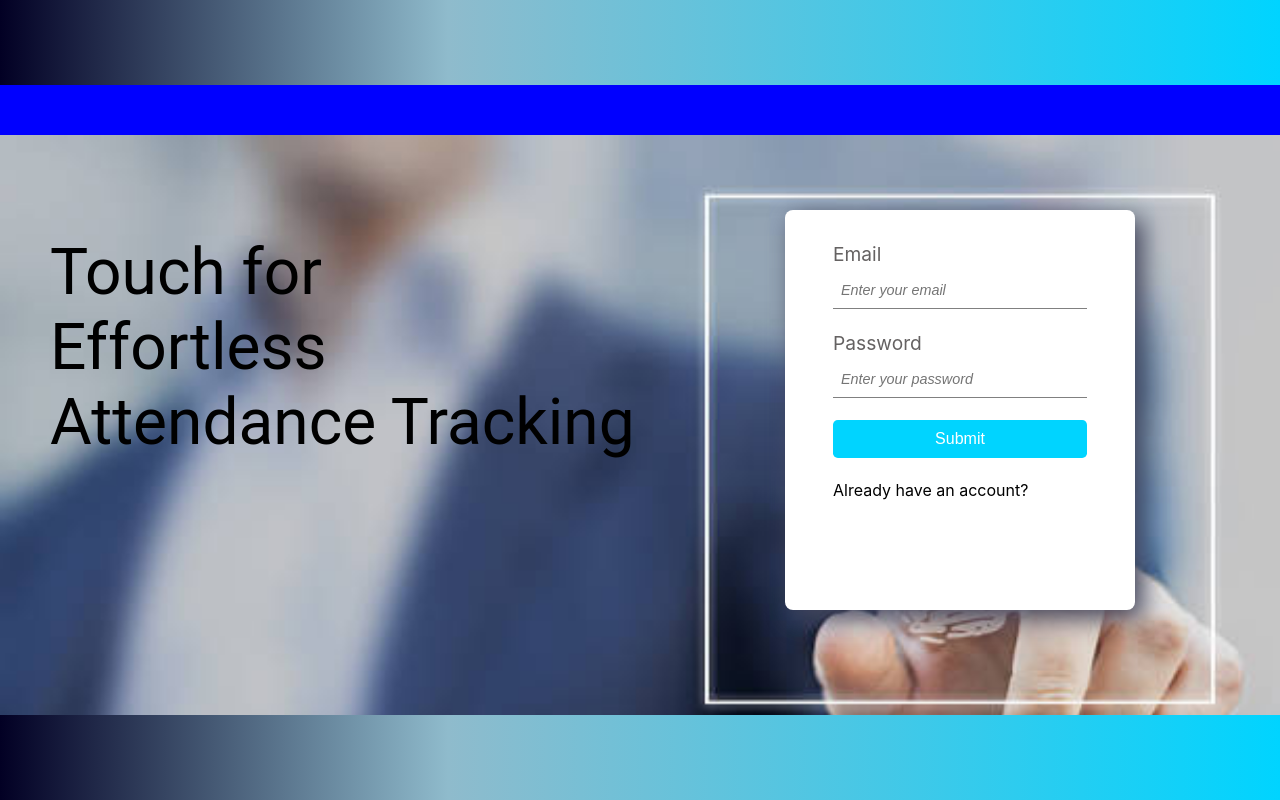
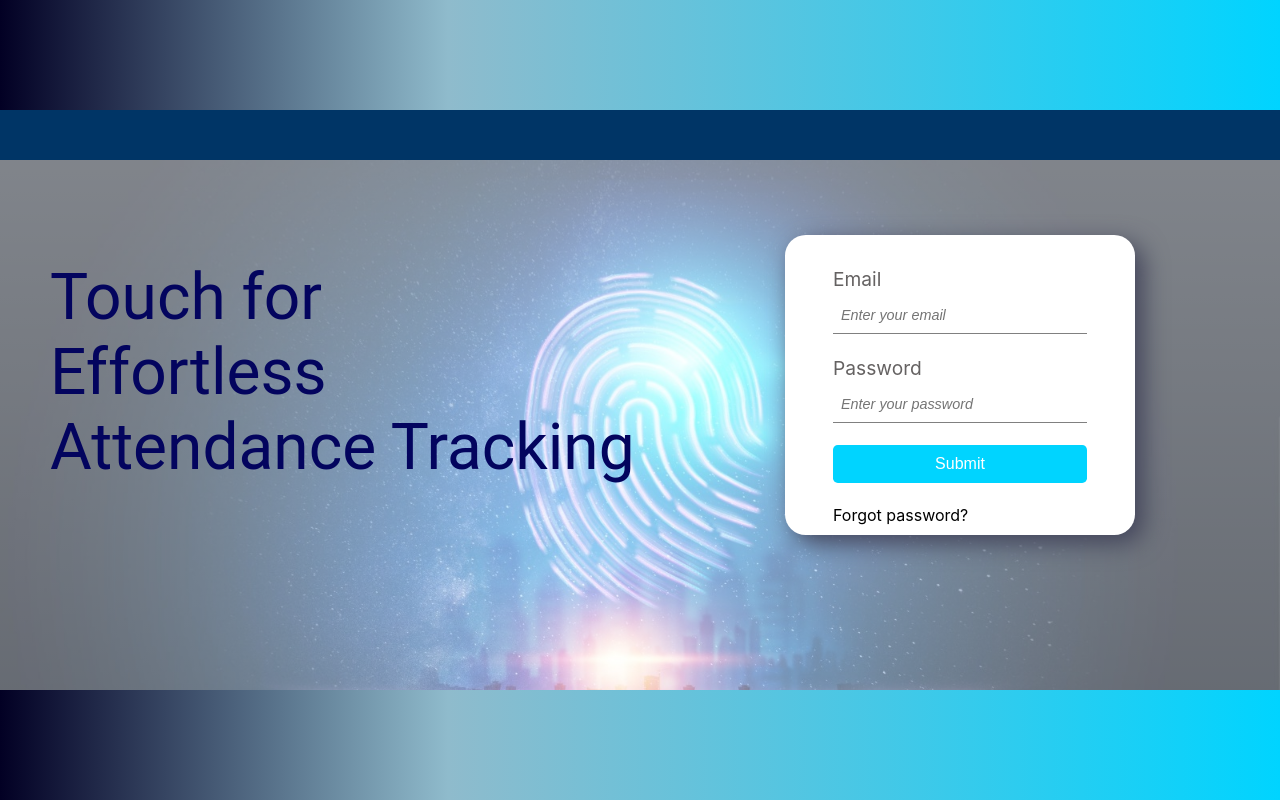
Before and after one commit to HasiniPrasadika/FingerTrax, a React (Create React App) app in the folder frontend/: page /login in a window 1280 px wide. Built offline with nearby package versions, Linux system fonts and the light colour scheme.

Commit message:
login image and colors changed

```diff
--- a/frontend/src/Components/Login.css
+++ b/frontend/src/Components/Login.css
@@ -12,7 +12,7 @@
   }
   .top-bar {
     display: flex;
-    background-color: blue;
+    background-color: rgb(0, 53, 102);
     height: 50px;
     width: 100%;
     padding: 0px;
@@ -23,7 +23,7 @@
     grid-template-rows: auto auto auto auto;
     grid-template-columns: 1fr 1fr;
     gap: 10px;
-    height: 100%;
+
   }
   .text-content{
     margin: 100px 0px 0px 50px;
@@ -33,24 +33,25 @@
     background-color: transparent;
     font-size: 64px;
     font-family: 'Roboto', sans-serif;
+    color: rgba(3, 4, 94);
   }
   .login-form{
-    height: 350px;
+    height: 200px;
     width: 500px;
-    margin: 100px 0px 0px 0px;
+    margin: 150px 0px 0px 0px;
     padding: 20px;
     background-color: white;
-    border-radius: 20px;
+    border-radius: 30px;
 
   }
   .form_container {
     background-color: #fff;
     padding: 2rem 3rem;
-    border-radius: 0.5rem;
+    border-radius: 1.3rem;
     width: 100%;
     margin: 75px;
     max-width: 350px;
-    height: 400px;
+    height: 300px;
     box-shadow: 8px 8px 24px 0px rgba(66, 68, 90, 1);
   }
 
--- a/frontend/src/Components/Login.js
+++ b/frontend/src/Components/Login.js
@@ -7,10 +7,13 @@ import './Login.css';
 
 const Login = () => {
   const backgroundStyle = {
-    backgroundImage: `url(${process.env.PUBLIC_URL}/Images/2.jpg)`,
+    backgroundImage: `linear-gradient(rgba(255, 255, 255, 0.5), rgba(255, 255, 255, 0.4)), url(${process.env.PUBLIC_URL}/Images/login.jpeg)`,
     backgroundSize: 'cover',
     backgroundRepeat: 'no-repeat',
-};
+     // Set the height of the container if needed
+  };
+
+
   const navigate = useNavigate();
   const [inputValue, setInputValue] = useState({
     email: "",
@@ -99,7 +102,7 @@ const Login = () => {
                 </div>
                 <button type="submit">Submit</button>
                 <span>
-                Already have an account?
+                Forgot password?
                 </span>
             </form>
         </div>
```
Also changed, not shown: frontend/public/Images/login.jpeg (added).
